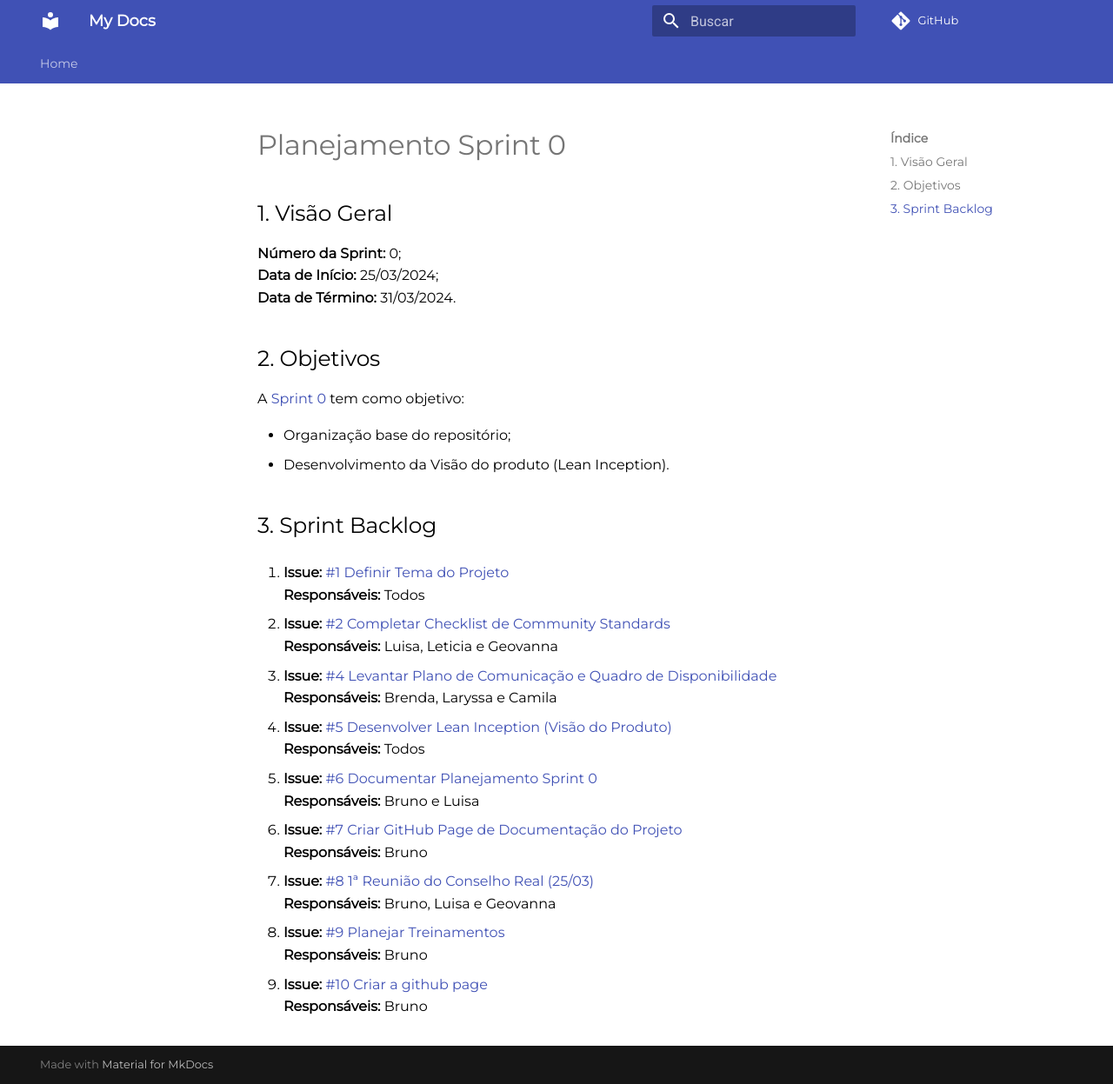
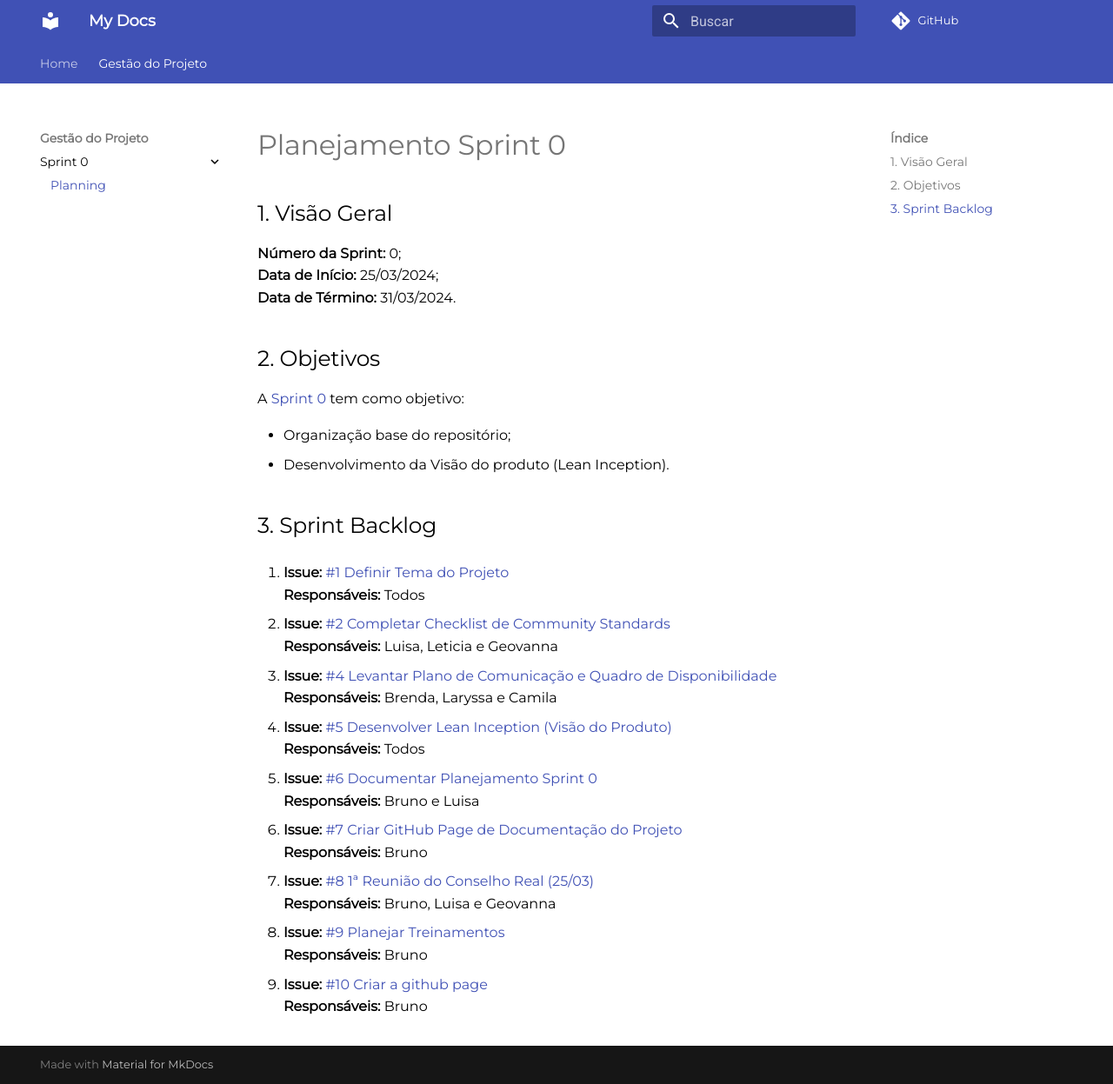
Before and after one commit to Amarelo-Girassol/DS_2024.1-Amarelo_Girassol-Docs, an MkDocs documentation site: the page built from docs/sprints/sprint_0/planning_sprint_0.md, in a window 1280 px wide and 1247 px high. Shown: the whole window at 87% size. Built offline with MkDocs 1.6.1 and Material for MkDocs 9.7.7, drawn with Linux system fonts in a browser that asks for light colours; comment, search, counter and statistics services are not loaded.

Commit message:
(#6) Inserindo Planning Sprint 0 na ghpage

```diff
--- a/mkdocs.yml
+++ b/mkdocs.yml
@@ -12,3 +12,6 @@ theme:
 
 nav:
   - Home: index.md
+  - Gestão do Projeto:
+    - Sprint 0:
+      - Planning: sprints/sprint_0/planning_sprint_0.md
```
